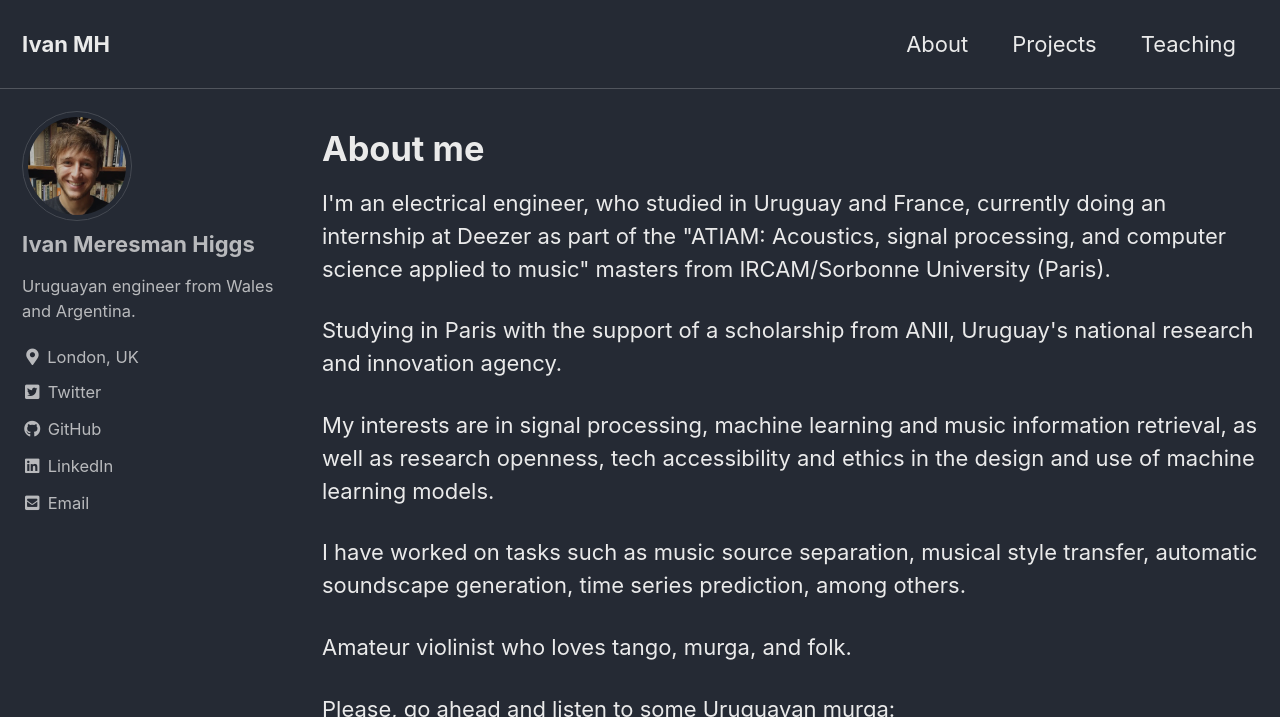
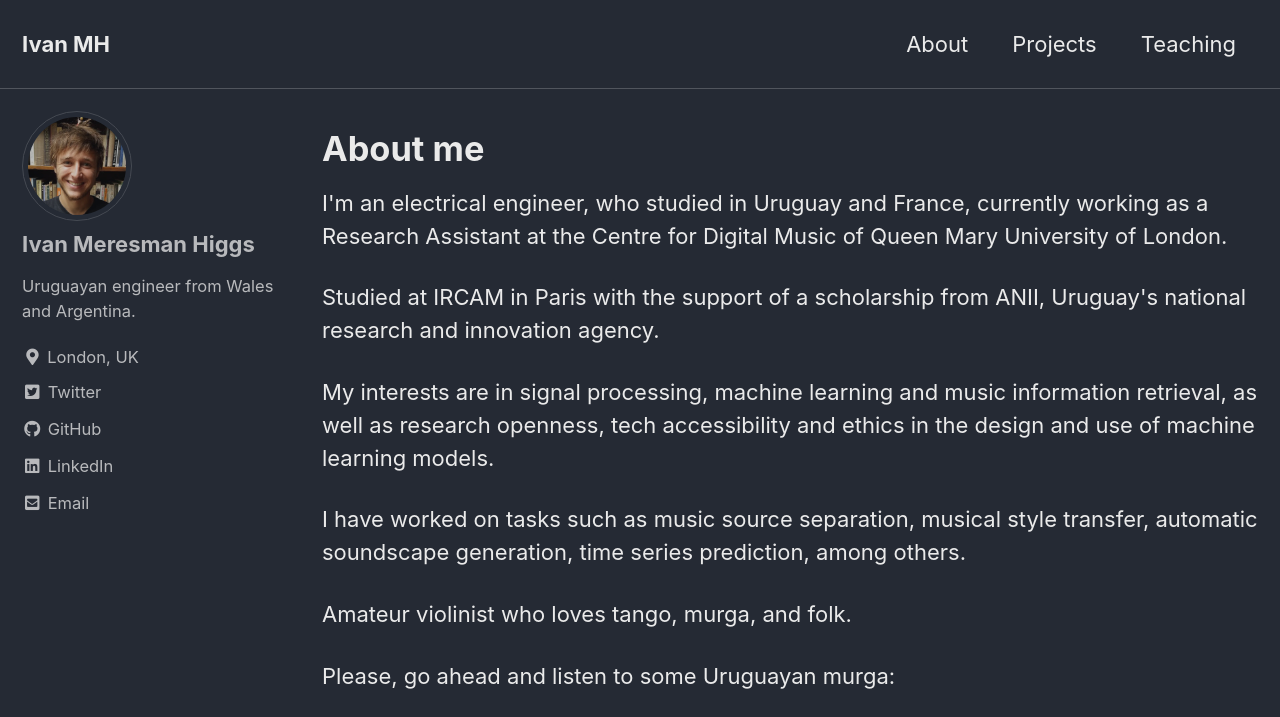
Before and after one commit to ivanlmh/ivanlmh.github.io, a Jekyll site: the page built from index.html, in a window 1280 px wide and 900 px high, cut to the strip 0-717 px from the top of the window. Built offline with Jekyll 4.4.1, drawn with Linux system fonts in a browser that asks for light colours; cached includes are drawn as plain includes; the list of posts is cut into pages by our own code.

Commit message:
updated current work

```diff
--- a/index.html
+++ b/index.html
@@ -28,10 +28,9 @@ toc_label: "Table of Contents"
 
 <h1>About me</h1>
 
-<p>I'm an electrical engineer, who studied in Uruguay and France, currently doing an internship at Deezer as part of the
-  "ATIAM: Acoustics, signal processing, and computer science applied to music" masters from IRCAM/Sorbonne University
-  (Paris).</p>
-<p>Studying in Paris with the support of a scholarship from ANII, Uruguay's national research and innovation agency.</p>
+<p>I'm an electrical engineer, who studied in Uruguay and France, currently working as a Research Assistant at the Centre for Digital Music of Queen Mary University of London.</p>
+
+<p>Studied at IRCAM in Paris with the support of a scholarship from ANII, Uruguay's national research and innovation agency.</p>
 
 <p>My interests are in signal processing, machine learning and music information retrieval, as well as research
   openness, tech accessibility and ethics in the design and use of machine learning models.</p>
```
